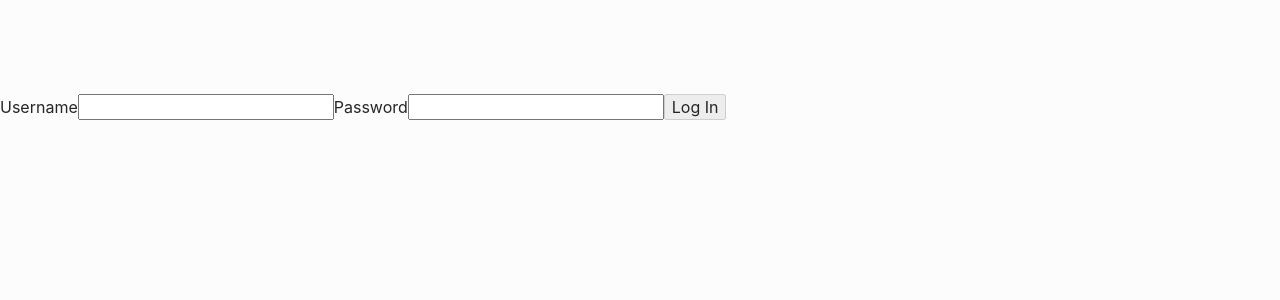
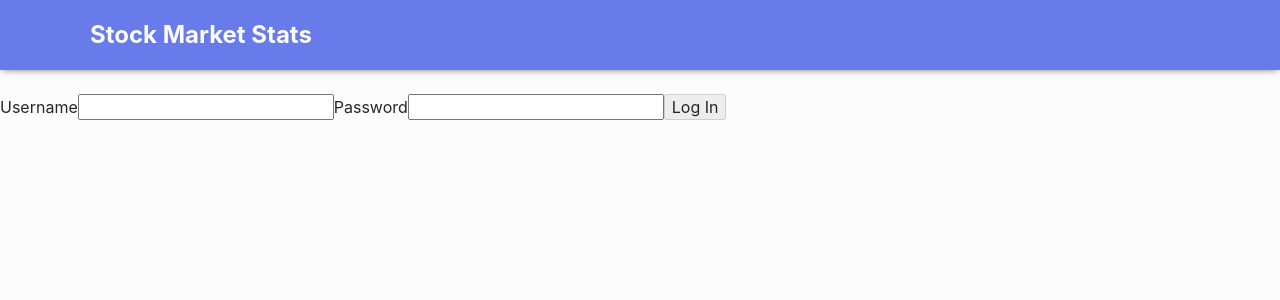
Before and after one commit to mibsbalsante/franq, a Vue app: page /login in a window 1280 px wide. Shown: the top 300 px of the page. Built offline with nearby package versions, Linux system fonts and the light colour scheme; no server answers.

Commit message:
feat(layout): add header styles and make it fixed at the top

```diff
--- a/src/components/GlobalHeader.vue
+++ b/src/components/GlobalHeader.vue
@@ -1,5 +1,5 @@
 <script setup>
-import { useRouter } from "vue-router"
+import { useRouter, RouterLink } from "vue-router"
 
 import { useAuthStore, useAuthActions } from "@/stores/auth"
 
@@ -14,14 +14,87 @@ const handleLogout = () => {
 </script>
 
 <template>
-  <header>
-    <template v-if="username">
-      <p>
-        <span>{{ username }}</span>
-      </p>
-      <button @click="handleLogout">Logout</button>
-    </template>
+  <header class="header">
+    <nav class="header__container">
+      <RouterLink to="/" class="header__link-home">
+        <h1>Stock Market Stats</h1>
+      </RouterLink>
+
+      <template v-if="username">
+        <p class="header__username">
+          <span>{{ username }}</span>
+        </p>
+        <button class="header__logout" @click="handleLogout">Logout</button>
+      </template>
+    </nav>
   </header>
 </template>
 
-<style scoped lang="scss"></style>
+<style scoped lang="scss">
+.header {
+  position: fixed;
+  left: 0;
+  top: 0;
+  width: 100%;
+  background-color: var(--color-primary);
+  color: var(--color-white);
+  box-shadow: var(--shadow);
+
+  &__container {
+    @include container;
+
+    min-height: var(--size-header);
+    justify-content: space-between;
+    flex-wrap: wrap;
+    align-items: center;
+    gap: 4px 16px;
+
+    @media (max-width: 480px) {
+      padding-top: 8px;
+      padding-bottom: 8px;
+    }
+  }
+
+  &__link-home {
+    margin-right: auto;
+    text-decoration: none;
+    color: var(--color-white);
+
+    h1 {
+      margin: 0;
+      font-size: 1.5rem;
+    }
+
+    @media (max-width: 480px) {
+      width: 100%;
+      text-align: center;
+
+      h1 {
+        font-size: 1.2rem;
+      }
+    }
+  }
+
+  &__username {
+    margin: 0;
+    font-weight: 600;
+  }
+
+  &__logout {
+    background-color: var(--color-text);
+    color: var(--color-background);
+    border: 0 none;
+    border-radius: 100px;
+    padding: var(--spacing-form-elements);
+    font-weight: 600;
+    min-width: 120px;
+  }
+
+  &__username,
+  &__logout {
+    @media (max-width: 480px) {
+      font-size: var(--font-small);
+    }
+  }
+}
+</style>
```
